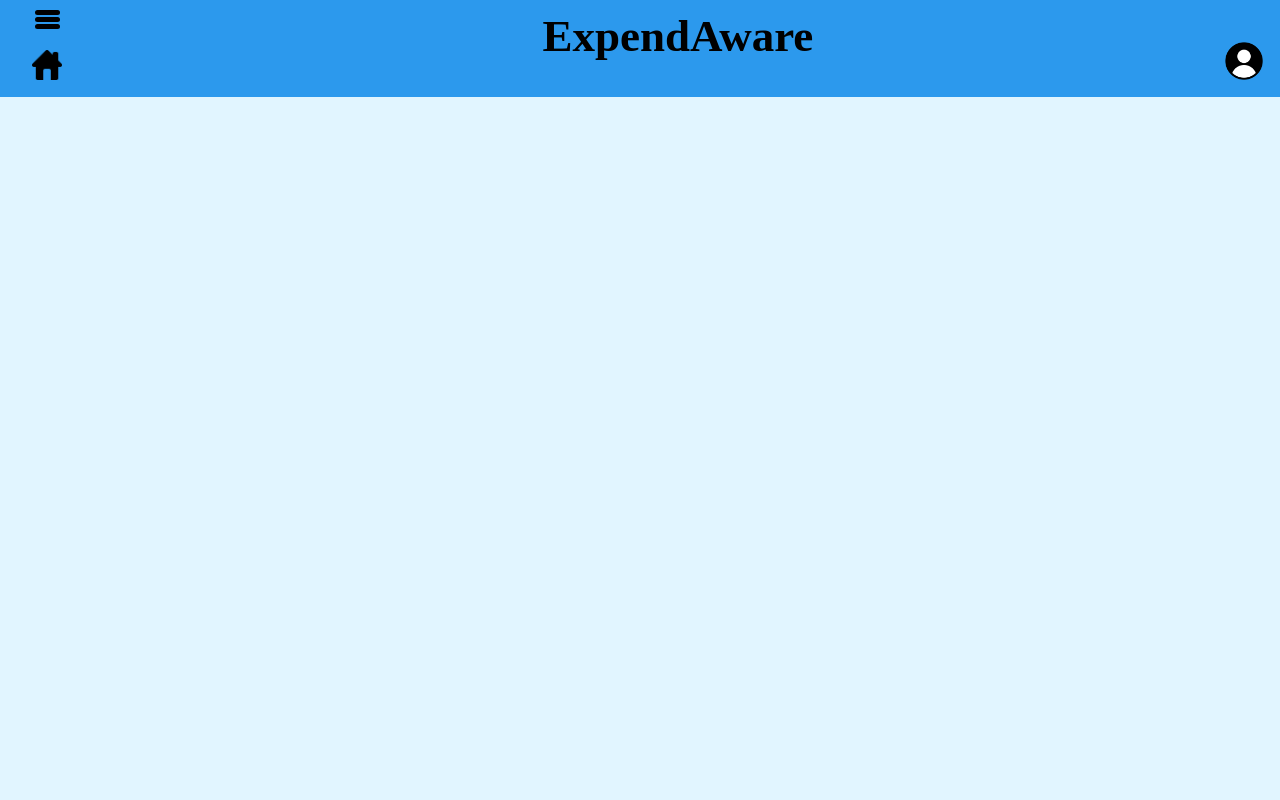
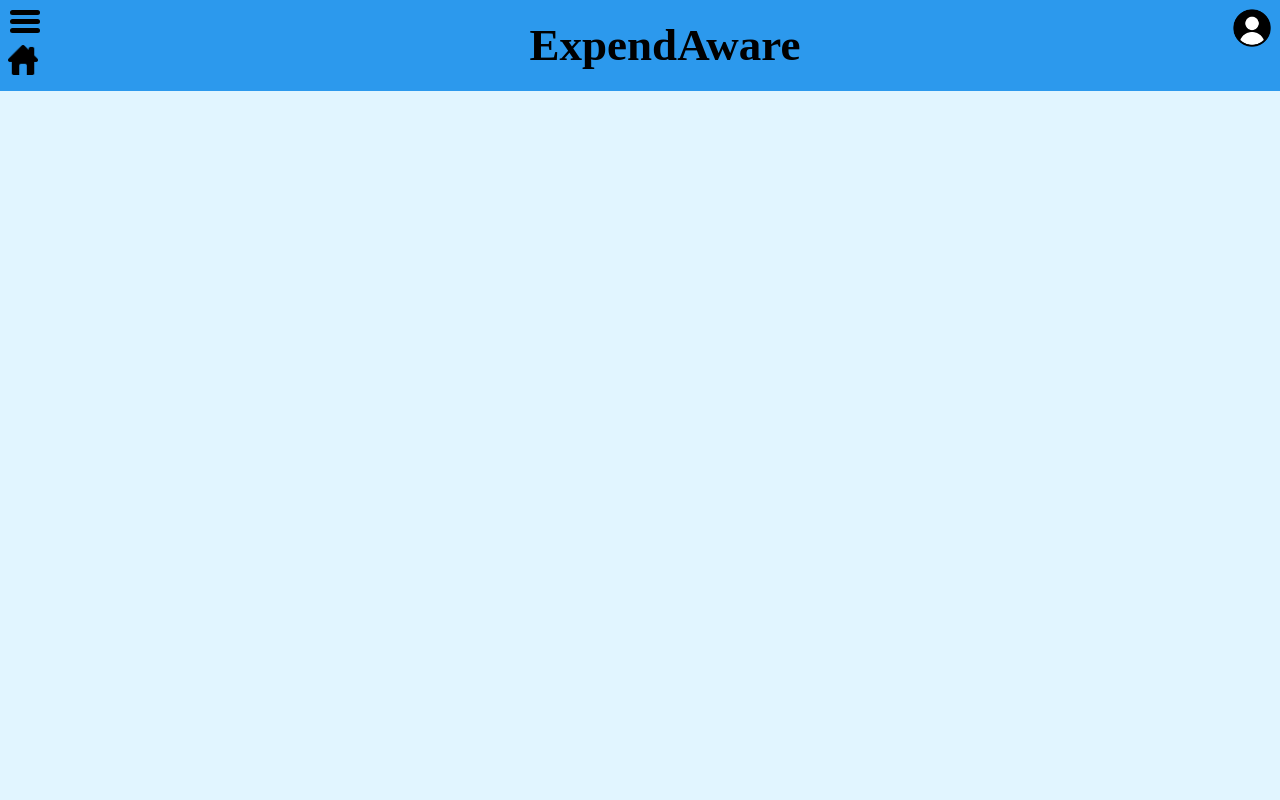
Before and after one commit to KodyMillar/ExpendAware, a Flask app: page /cost in a window 1280 px wide. Run offline with Flask 3, Linux system fonts and the light colour scheme; some web fonts are replaced.

Commit message:
fixes header issue and adds link for 'X' to go back to homepage

```diff
--- a/static/javascript/base.js
+++ b/static/javascript/base.js
@@ -1,7 +1,7 @@
 /* Side Bar */
 closeButton = document.querySelector("#side-menu-close")
 sideMenu = document.querySelector("#menu-expand")
-menuIcon = document.querySelector(".menu-btn")
+menuIcon = document.querySelector("#menu-btn")
 
 function openMenu() {
     sideMenu.style.width = "200px";
--- a/static/styles.css
+++ b/static/styles.css
@@ -58,12 +58,10 @@ header {
     color: rgb(255, 255, 255);
     display: grid;
     grid-template-columns: repeat(3, 1fr);
-    grid-template-rows: repeat(1, 1fr);
     grid-template-areas:
-        "menu title ."
-        "subtitle subtitle subtitle";
-    width: 100%;
-    padding-bottom: 25px;
+        "menu title account";
+    width: 100vw;
+    /* padding-bottom: 25px; */
 }
 .h1 {
     grid-area: title;
@@ -74,24 +72,22 @@ header {
     color: black;
     font-family:Gravitica;
 }
-.menu-btn {
+#menu-btn {
     grid-area: menu;
     display: flex;
     flex-direction: column;
-    align-items: center;
     cursor: pointer;
     width: 40px;
     margin: 8px;
 }
-.home-btn {
-    grid-area: home;
-    display: flex;
-    justify-content: flex-start;
-}
-.account-btn {
+#home-btn {
+    margin-top: 10px;
+}
+#account-btn {
     grid-area: account;
     display: flex;
     justify-content: flex-end;
+    margin: 8px;
 }
 
 /* End of Header Grid CSS ---------------
@@ -246,11 +242,11 @@ body,html {
 
 
 
-  #account-icon {
+  /* #account-icon {
     position: absolute;
     width: 45px;
     height: 45px;
-    /* left: 50%; */
+    left: 50%;
     cursor: pointer;
     margin-left: 85%;
     margin-top: 10px;
@@ -264,7 +260,7 @@ body,html {
     padding-top:30px;
     top: 20px;
     left: 12px;
-  }
+  } */
 
   #subheadings {
     display: flex;
@@ -639,7 +635,7 @@ body,html {
     background-color: black;
     border-radius: 5px;
     margin: 2px;
-    /* cursor: pointer; */
+    cursor: pointer;
 }
 /* End of Side Menu --------
 --------------------------------*/
@@ -1389,7 +1385,7 @@ font-weight: bold;
 /* Home page desktop design */
 @media screen and (min-width: 768px) {
     body,html {
-      width: 101%;
+      width: 100%;
       height: 100%;
       margin: 0;
       padding: 0;
@@ -1400,11 +1396,11 @@ font-weight: bold;
     }
 
     .bar {
-        width: 25px;
+        /* width: 25px;
         height: 5px;
         margin: 2px;
         margin-left: 40px;
-        cursor: pointer;
+        cursor: pointer; */
     }
 
     /* .menu-btn {
--- a/templates/account-page.html
+++ b/templates/account-page.html
@@ -13,7 +13,7 @@
 
 <body>
     <div>
-        <a href="#" class="cross-icon"></a>
+        <a href="/" class="cross-icon"></a>
         <div class="logout-icon">
             <img id="logout-img" src="../static/images/logout-icon.png" width="30px" height="30px">
             <a id="logout-link" href="/logout">Logout</a>
--- a/templates/base.html
+++ b/templates/base.html
@@ -18,20 +18,19 @@
         <div class="h1">
             {% block h1 %}<h1>ExpendAware</h1>{% endblock %}
         </div>
-        <div class="menu-btn">
-            <div id="menu-icon">
+
+        <div id="menu-btn">
             <div class="bar"></div>
             <div class="bar"></div>
             <div class="bar"></div>
+            <div id="home-btn">
+                <a href="/"><img src="../static/images/home-button.png" width="30" height="30" alt="home-button"></a>
+            </div>
         </div>
 
-        <div class="subtitle">
-            <div id="home-icon">
-                <a href="/"><img src="../static/images/home-button.png" width="30" height="30" alt="home-button"></a>
-            </div>
-            <div id="account-icon">
-                <a href="/account-page"><img src="../static/images/account-icon.png" width="40" height="40" alt="home-button"></a>
-            </div>
+
+        <div id="account-btn">
+            <a href="/account-page"><img src="../static/images/account-icon.png" width="40" height="40" alt="home-button"></a>
         </div>
     </header>
 
```
